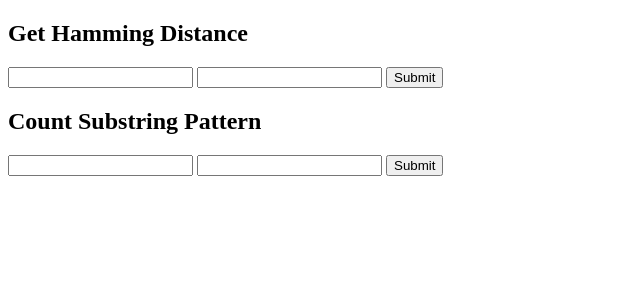
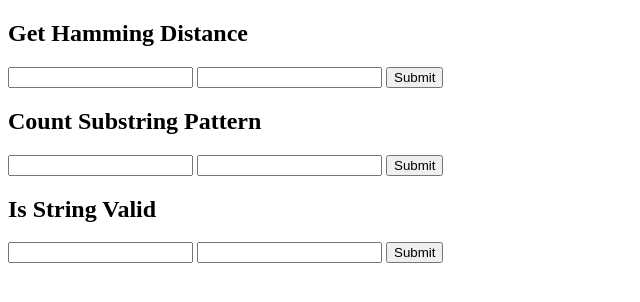
Before and after one commit to aacarrasco/cmsc128-ay2015-16-assign002-js, a plain HTML site: page index.html in a window 1280 px wide. Shown: the whole page, without its empty margins (0-640 px from the left). Drawn offline with Linux system fonts and the light colour scheme.

Commit message:
Added isValidString()

```diff
--- a/index.html
+++ b/index.html
@@ -22,6 +22,15 @@
 			</form>
 			<div id="substrPatternResult"></div>
 		</div>
+		<div id="function3">
+			<h2>Is String Valid</h2>
+			<form>
+				<input type="text" name="validStr1" id="validStr1" required/>
+				<input type="text" name="validStr2" id="validStr2" required/>
+				<input type="button" value="Submit" onclick="isValidString()"/>
+			</form>
+			<div id="validStringResult"></div>
+		</div>
 		<script type="text/javascript" src="index.js"></script>
 	</body>
 </html>
--- a/index.js
+++ b/index.js
@@ -58,3 +58,27 @@ function countSubstrPattern(){
 	}
 	document.getElementById("substrPatternResult").innerHTML = "The number of occurrences of pattern, " + pattern + ", in original, " + original + " is " + substrPatternCount;
 }
+
+function isValidString(){
+	/*
+	Given an alphabet string where are all letters are assumed to be unique,
+	this function returns true if the string is a valid string based on the
+	letters of alphabet.
+	*/
+
+	// Get text field values and assign to str and alphabet.
+	var str = document.getElementById("validStr1").value;
+	var alphabet = document.getElementById("validStr2").value;
+	// Create negated character set regex with alphabet as the character set.
+	var regex = new RegExp("[^" + alphabet + "]", "g");
+	// Search str for a match against regex. Returns an array of matches.
+	var mismatch = str.match(regex);
+
+	if(mismatch == null){
+		// If mismatch is null, then the string is valid, since there are no matches for negated character set.
+		document.getElementById("validStringResult").innerHTML = "The string, " + str + ", is valid in alphabet, " + alphabet + ": " + true;
+	} else {
+		// Otherwise, the string is invalid.
+		document.getElementById("validStringResult").innerHTML = "The string, " + str + ", is not valid in alphabet, " + alphabet + ": " + false;
+	}
+}
```
